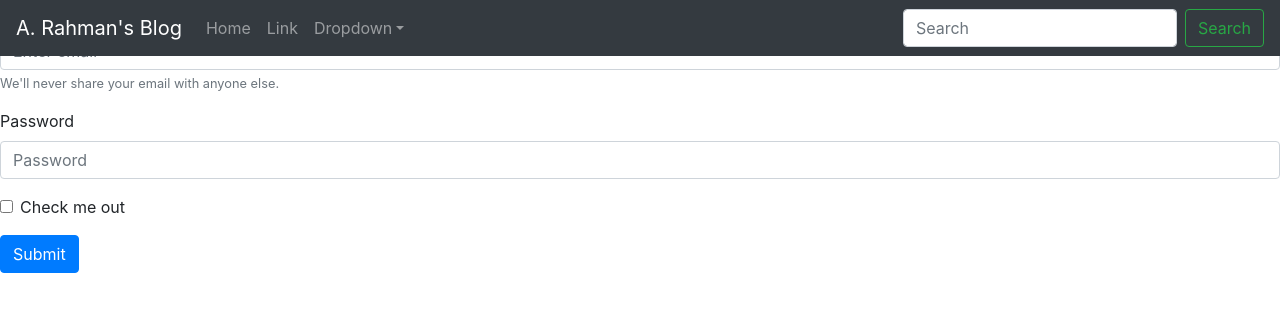
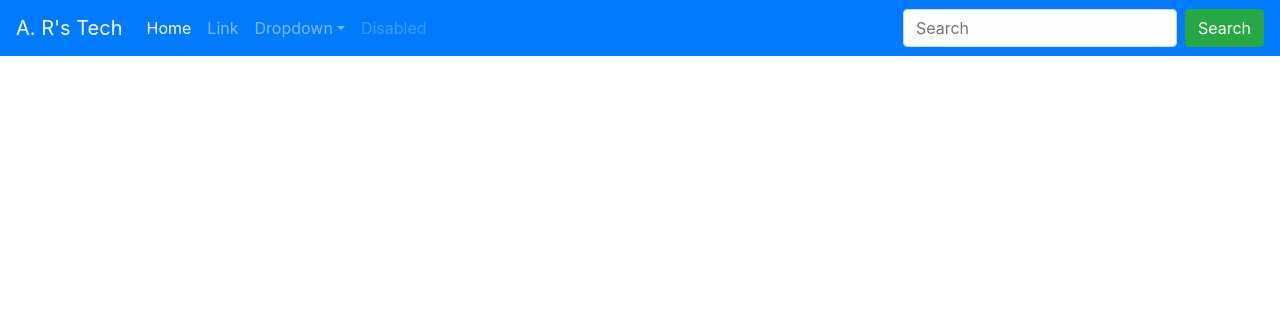
Before and after one commit to rjabdurrahman/personalReact, a React (Create React App) app: page / in a window 1280 px wide. Shown: the top 312 px of the page. Built offline with nearby package versions, Linux system fonts and the light colour scheme.

Commit message:
Added: Added regular bootstarap

```diff
--- a/public/index.html
+++ b/public/index.html
@@ -22,8 +22,9 @@
     -->
   <title>React App</title>
   <!-- Bootstrap CDN -->
-  <link rel="stylesheet" href="https://maxcdn.bootstrapcdn.com/bootstrap/4.3.1/css/bootstrap.min.css"
-    integrity="sha384-ggOyR0iXCbMQv3Xipma34MD+dH/1fQ784/j6cY/iJTQUOhcWr7x9JvoRxT2MZw1T" crossorigin="anonymous" />
+  <link rel="stylesheet" href="https://maxcdn.bootstrapcdn.com/bootstrap/4.0.0/css/bootstrap.min.css"
+    integrity="sha384-Gn5384xqQ1aoWXA+058RXPxPg6fy4IWvTNh0E263XmFcJlSAwiGgFAW/dAiS6JXm" crossorigin="anonymous">
+
 </head>
 
 <body>
@@ -39,6 +40,16 @@
       To begin the development, run `npm start` or `yarn start`.
       To create a production bundle, use `npm run build` or `yarn build`.
     -->
+  <!-- BootStrap Scripts -->
+  <script src="https://code.jquery.com/jquery-3.2.1.slim.min.js"
+    integrity="sha384-KJ3o2DKtIkvYIK3UENzmM7KCkRr/rE9/Qpg6aAZGJwFDMVNA/GpGFF93hXpG5KkN"
+    crossorigin="anonymous"></script>
+  <script src="https://cdnjs.cloudflare.com/ajax/libs/popper.js/1.12.9/umd/popper.min.js"
+    integrity="sha384-ApNbgh9B+Y1QKtv3Rn7W3mgPxhU9K/ScQsAP7hUibX39j7fakFPskvXusvfa0b4Q"
+    crossorigin="anonymous"></script>
+  <script src="https://maxcdn.bootstrapcdn.com/bootstrap/4.0.0/js/bootstrap.min.js"
+    integrity="sha384-JZR6Spejh4U02d8jOt6vLEHfe/JQGiRRSQQxSfFWpi1MquVdAyjUar5+76PVCmYl"
+    crossorigin="anonymous"></script>
 </body>
 
 </html>
--- a/src/App.js
+++ b/src/App.js
@@ -1,52 +1,42 @@
 import React from 'react';
 import './App.css';
-import { Navbar, Nav, NavDropdown, Form, FormControl, Button } from 'react-bootstrap';
 
 function App() {
   return (
-    <div>
-      <Navbar bg="dark" variant="dark" fixed="top" expand="lg">
-        <Navbar.Brand href="#home">A. Rahman's Blog</Navbar.Brand>
-        <Navbar.Toggle aria-controls="basic-navbar-nav" />
-        <Navbar.Collapse id="basic-navbar-nav">
-          <Nav className="mr-auto">
-            <Nav.Link href="#home">Home</Nav.Link>
-            <Nav.Link href="#link">Link</Nav.Link>
-            <NavDropdown title="Dropdown" id="basic-nav-dropdown">
-              <NavDropdown.Item href="#action/3.1">Action</NavDropdown.Item>
-              <NavDropdown.Item href="#action/3.2">Another action</NavDropdown.Item>
-              <NavDropdown.Item href="#action/3.3">Something</NavDropdown.Item>
-              <NavDropdown.Divider />
-              <NavDropdown.Item href="#action/3.4">Separated link</NavDropdown.Item>
-            </NavDropdown>
-          </Nav>
-          <Form inline>
-            <FormControl type="text" placeholder="Search" className="mr-sm-2" />
-            <Button variant="outline-success">Search</Button>
-          </Form>
-        </Navbar.Collapse>
-      </Navbar>
-      <Form>
-        <Form.Group controlId="formBasicEmail">
-          <Form.Label>Email address</Form.Label>
-          <Form.Control type="email" placeholder="Enter email" />
-          <Form.Text className="text-muted">
-            We'll never share your email with anyone else.
-    </Form.Text>
-        </Form.Group>
-
-        <Form.Group controlId="formBasicPassword">
-          <Form.Label>Password</Form.Label>
-          <Form.Control type="password" placeholder="Password" />
-        </Form.Group>
-        <Form.Group controlId="formBasicChecbox">
-          <Form.Check type="checkbox" label="Check me out" />
-        </Form.Group>
-        <Button variant="primary" type="submit">
-          Submit
-  </Button>
-      </Form>
-    </div>
+    <nav className="navbar navbar-expand-lg navbar-dark bg-primary">
+      <a className="navbar-brand" href="#">A. R's Tech</a>
+      <button className="navbar-toggler" type="button" data-toggle="collapse" data-target="#navbarSupportedContent" aria-controls="navbarSupportedContent" aria-expanded="false" aria-label="Toggle navigation">
+        <span className="navbar-toggler-icon" />
+      </button>
+      <div className="collapse navbar-collapse" id="navbarSupportedContent">
+        <ul className="navbar-nav mr-auto">
+          <li className="nav-item active">
+            <a className="nav-link" href="#">Home <span className="sr-only">(current)</span></a>
+          </li>
+          <li className="nav-item">
+            <a className="nav-link" href="#">Link</a>
+          </li>
+          <li className="nav-item dropdown">
+            <a className="nav-link dropdown-toggle" href="#" id="navbarDropdown" role="button" data-toggle="dropdown" aria-haspopup="true" aria-expanded="false">
+              Dropdown
+        </a>
+            <div className="dropdown-menu" aria-labelledby="navbarDropdown">
+              <a className="dropdown-item" href="#">Action</a>
+              <a className="dropdown-item" href="#">Another action</a>
+              <div className="dropdown-divider" />
+              <a className="dropdown-item" href="#">Something else here</a>
+            </div>
+          </li>
+          <li className="nav-item">
+            <a className="nav-link disabled" href="#">Disabled</a>
+          </li>
+        </ul>
+        <form className="form-inline my-2 my-lg-0">
+          <input className="form-control mr-sm-2" type="search" placeholder="Search" aria-label="Search" />
+          <button className="btn btn-success my-2 my-sm-0" type="submit">Search</button>
+        </form>
+      </div>
+    </nav>
   );
 }
 
```
